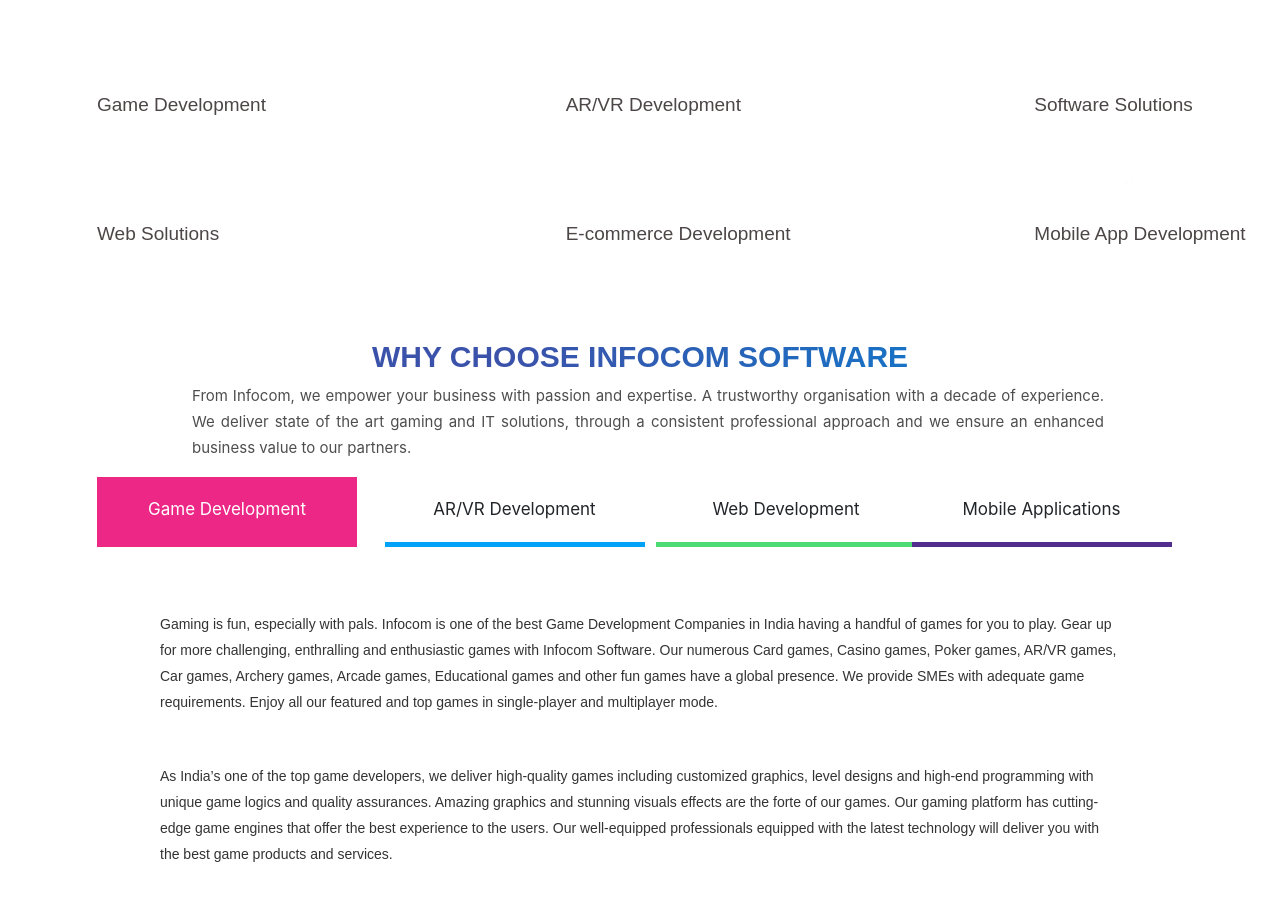
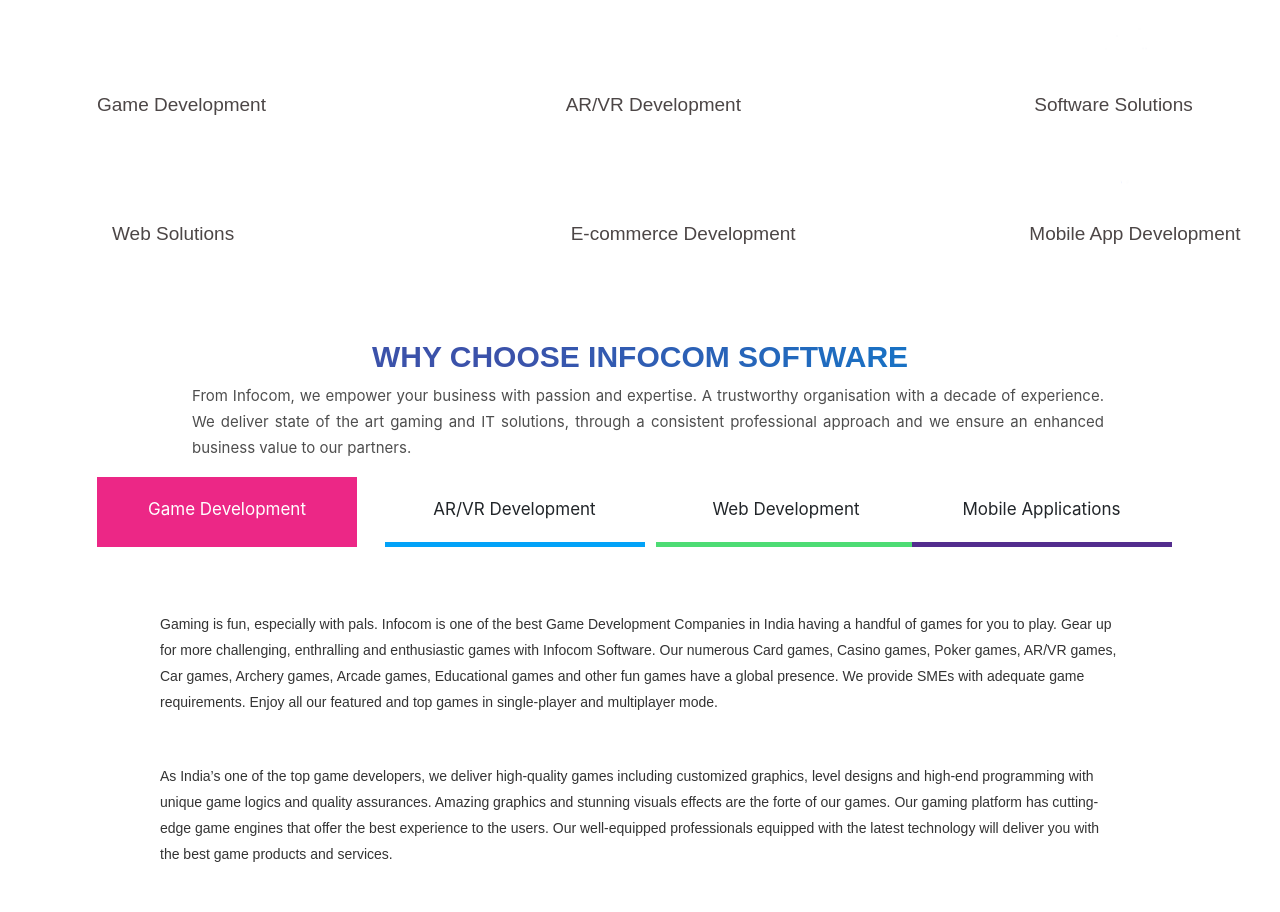
Before and after one commit to renishbabu876/infocomm, a website: page index.html in a window 1280 px wide. Shown: the part 798-1710 px from the top of the page. Drawn offline with nearby package versions, Linux system fonts and the light colour scheme.

Commit message:
first commit

```diff
--- a/index.html
+++ b/index.html
@@ -91,7 +91,7 @@
 
             </div>
         </div>
-        <div class="row">
+        <div class="row" style="margin: auto;">
             <div class="col-1-of-3 mouseonanimate">
                 <img src="img/4.gif" alt="image" class="game_development">
                 <h3 class="heading-glance">Web Solutions</h3>
```
